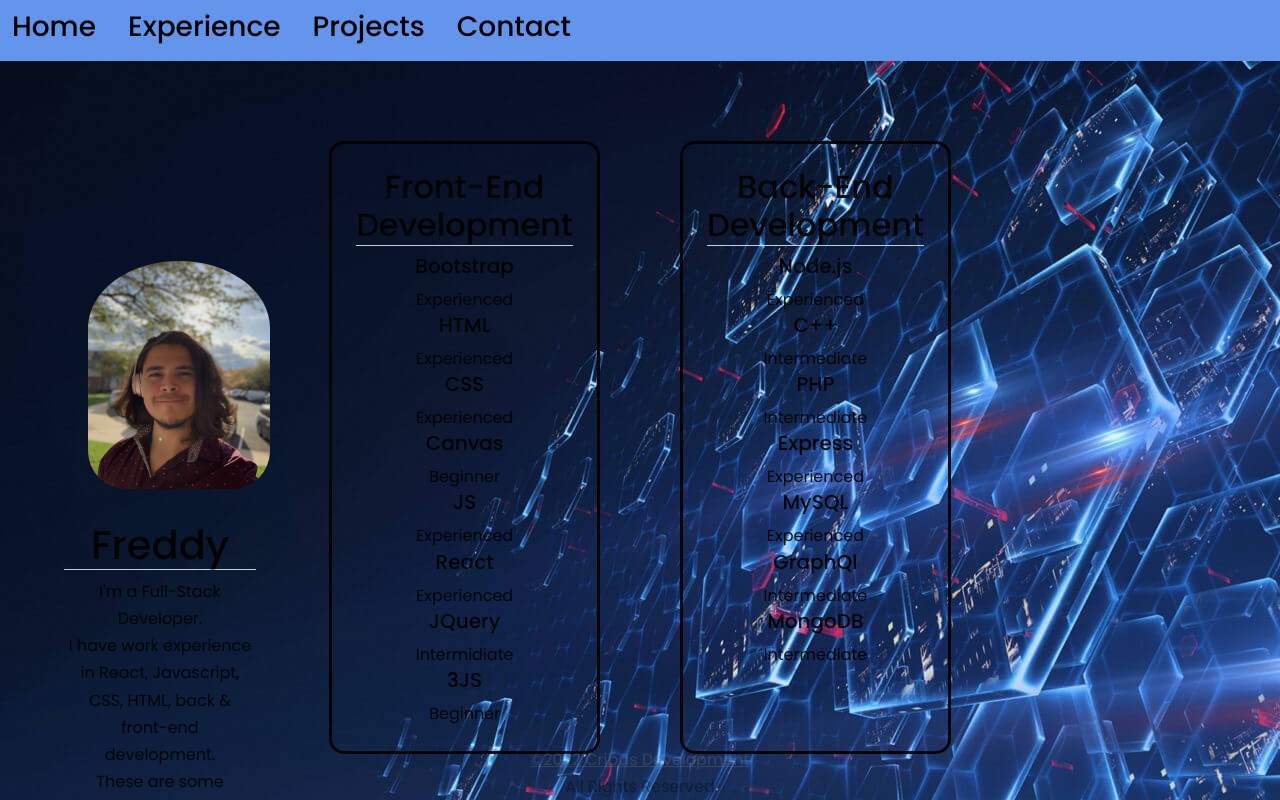
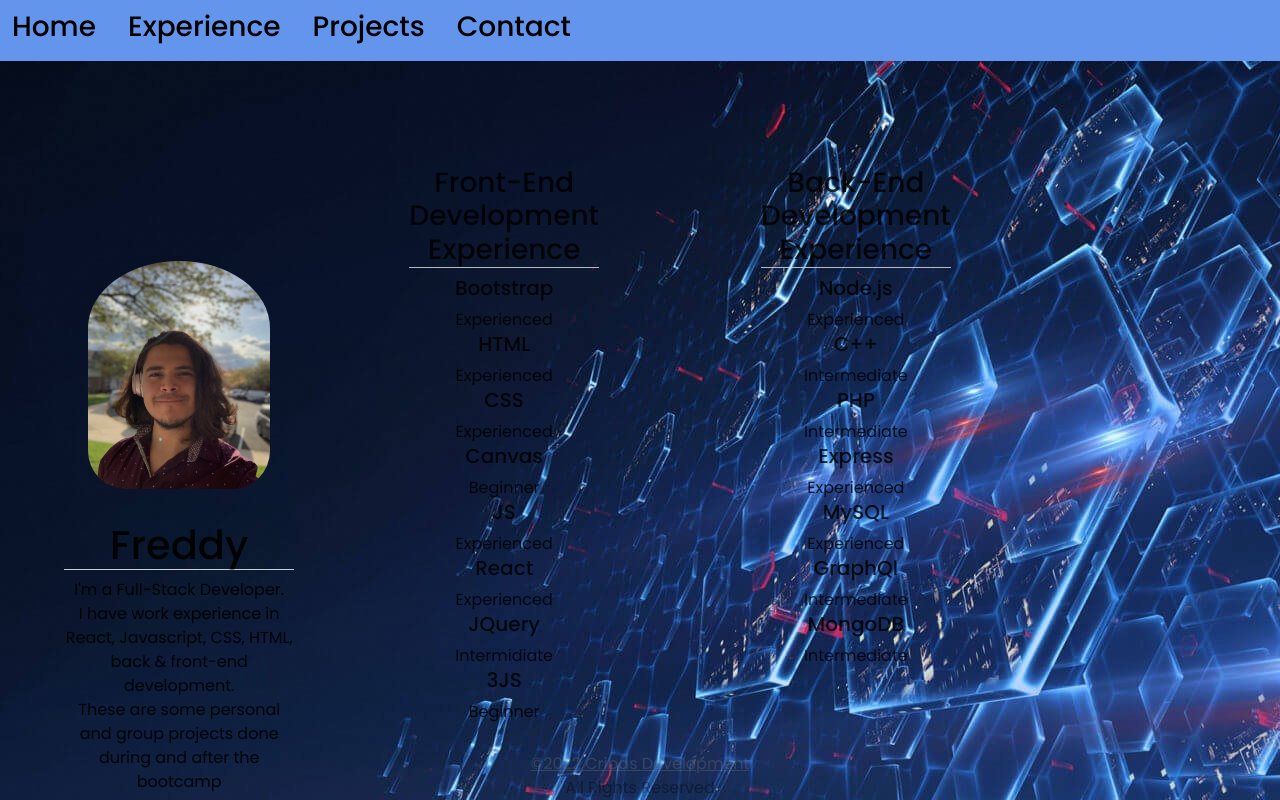
Before and after one commit to rakky21/re-ux, a React (Create React App) app in the folder client/: page / in a window 1280 px wide. Both pictures are taken after a click on the element "Experience". Built offline with nearby package versions, Linux system fonts and the light colour scheme.

Commit message:
made some changes to the css and contact

```diff
--- a/client/src/components/Articulo/Articulo.js
+++ b/client/src/components/Articulo/Articulo.js
@@ -2,8 +2,9 @@ import React from "react";
 
 function Articulo({ expArticulo, nomArticulo }) {
   return (
+    <section className="container">
       <div className="article">
-      <h2 className=" border-bottom"> {nomArticulo} </h2>
+        <h3 className="border-bottom"> {nomArticulo} </h3>
         {expArticulo.map((articulo) => (
           <div key={articulo.id}>
             <h5> {articulo.name}</h5>
@@ -12,6 +13,7 @@ function Articulo({ expArticulo, nomArticulo }) {
           </div>
         ))}
       </div>
+    </section>
   );
 }
 
--- a/client/src/components/Card/Card.js
+++ b/client/src/components/Card/Card.js
@@ -2,8 +2,10 @@ import React from "react";
 
 function Card({ projectCards, titulos }) {
   return (
-    <section>
-      <h2>{titulos}</h2>
+    <section className="container">
+      <div className="container_card">
+        <h2 className="border-bottom">{titulos}</h2>
+        <div>
           {projectCards.map((card) => (
             <div className="card-body" key={card.id}>
               <div className="card col" style={{ width: "18rem" }}>
@@ -13,7 +15,7 @@ function Card({ projectCards, titulos }) {
                   alt="Group Project Example"
                 />
                 <h3 className="card-title">{card.name}</h3>
-            <h6 className="card-text">{card.description}</h6>
+                <small className="card-text">{card.description}</small>
                 <div>
                   <a
                     className="btn"
@@ -28,6 +30,8 @@ function Card({ projectCards, titulos }) {
               </div>
             </div>
           ))}
+        </div>
+      </div>
     </section>
   );
 }
--- a/client/src/components/Contact/Contact.js
+++ b/client/src/components/Contact/Contact.js
@@ -16,7 +16,7 @@ function Contact() {
   return (
     <section id="contact" className="contact">
       <h2 className=" border-bottom"> Contact </h2>
-        <form className="form" onSubmit={handleRequisito}>
+        <form className="container" onSubmit={handleRequisito}>
           <label> First Name:</label>
           <input
             required
@@ -24,14 +24,6 @@ function Contact() {
             type="text"
             value={name}
             onChange={(e) => setName(e.target.value)}
-          />
-          <label> Last Name: </label>
-          <input
-            required
-            placeholder="Smith"
-            type="text"
-            value={apellido}
-            onChange={(e) => setApellido(e.target.value)}
           />
           <label> Email </label>
           <input
--- a/client/src/components/Experience/Experience.js
+++ b/client/src/components/Experience/Experience.js
@@ -26,7 +26,7 @@ function Experience() {
     {
       id: 14,
       name: "HTML",
-      avatar: DiCss3,
+      avatar: [AiFillHtml5],
       experiencia: "Experienced",
       group: "frente",
     },
@@ -125,19 +125,21 @@ function Experience() {
 
   return (
     <section id="experience" className="experience">
+      <div>
+      </div>
         <Articulo
           expArticulo={articulos.filter(
             (articulo) => articulo.group === "frente"
           )}
           key={setArticulos.id}
-        nomArticulo="Front-End Development"
+          nomArticulo="Front-End Development Experience"
         />
         <Articulo
           expArticulo={articulos.filter(
             (articulo) => articulo.group === "detras"
           )}
           key={setArticulos.id}
-        nomArticulo="Back-End Development"
+          nomArticulo="Back-End Development Experience"
         />
     </section>
   );
--- a/client/src/style.css
+++ b/client/src/style.css
@@ -7,7 +7,7 @@
   --transition2: all 5s ease;
   --transition3: all 2ms ease;
 
-  --color-bg: rgb(16, 16, 59);
+  --color-bg: rgb(211,211,211);
   --color-bg2: rgb(30, 16, 71);
   --color-bg3: rgb(17, 17, 82);
   --color-bg4: rgb(35, 25, 94);
@@ -39,9 +39,9 @@ section {
   margin-top:  4rem;
   margin-bottom: 5rem;
   opacity: 90%;
+  text-align: center;
 }
 section > h2, section > h3 {
-  text-align: center;
   color: var(--color-letter-primary);
   margin-bottom: 1.5rem;
 }
@@ -85,6 +85,11 @@ html{
 ::-webkit-scrollbar{
   display: none;
 }
+.container {
+  padding : 0 1em;
+  max-width: 60rem;
+  margin: 0 auto;
+}
 /* === NAV === */
 .nav {
   display: flex;
@@ -104,10 +109,9 @@ html{
 /* === BODY === */
 body {
   font-family: 'Poppins', sans-serif;
-  text-align: center;
   background: var(--color-bg);
   color: var(--color-letter-primary);
-  line-height: 1.7;
+  /* line-height: 1.7; */
   background-image: url(./assets/background/background.jpg);
 }
 
@@ -142,57 +146,70 @@ body {
 /* === EXPERIENCE === */
 .experience {
   margin: auto;
-  display: grid;
-  grid-template-columns: 1fr 1fr;
   width:min-content;
   gap: 5rem;
   transition: var(--transition);
+  display: flex;
 }
-.experience > .article {
+.experience > section .article {
   opacity:var(--color-bg);
   padding: 1.5rem;
   border: solid;
   border-color: var(--color-bg);
   border-radius: 15px;
   gap: 5rem;
+  transition: var(--transition);
+  border: 1px solid transparent;
+}
+.experience > h2 {
+  text-align: center;
+}
+.experience > section .article:hover {
+  transition: var(--transition);
+  color: var(--color-magentaDark);
+  border-color: var(--color-letter-primary);
   background-color: var(--color-bg);
-  transition: var(--transition);
-}
-.experience > .article:hover {
-  transition: var(--transition);
-  color: var(--color-letter-third);
-  border-color: var(--color-letter-third);
 }
 
 /* === PROJECT === */
 .projects{
-  margin: auto;
-  text-align: center;
+  margin: 0;
   border-radius: 15px;
   overflow: hidden;
   width: fit-content;
 }
-.projects > section .card-body {
+section .card-body {
   display: inline-block;
 }
 .card {
-  background-color: var(--color-bg);
+  margin: auto;
   border: 1px solid transparent;
   border-radius: 5px;
   padding: .1rem;
-  box-shadow: 0 4px 8px 0 rgba(0,0,0,0.2);
-  transition: 0.3s;
-  gap: .15rem;
+  transition: var(--transition);
+  background-color: transparent;
+}
+section > .container_card > h2{
+  width: min-content;
+  margin: auto;
+  display: inline-block;
 }
 .card:hover{
-  box-shadow: 0 8px 16px 0 rgba(0,0,0,0.2);
+  transition: var(--transition);
+  color: var(--color-magentaDark);
+  border-color: var(--color-letter-primary);
+  background-color: var(--color-bg);
 }
 .card > img {
   border-radius: 5px;
   height: 150px;
 }
-.card > h6 {
-  height: 70px;
+section > .container_card > h2 {
+  width: min-content;
+  text-align: center;
+}
+.card > small {
+  height: 80px;
 }
 
 /* === CONTACT === */
@@ -203,8 +220,17 @@ body {
   padding: 3rem;
   overflow-x: hidden;
   border-radius: 15px;
+  transition: var(--transition);
+  margin-bottom: 3rem;
+  border: solid;
+  border-color: var(--color-letter-third);
+  border: 1px solid transparent;
+}
+.contact:hover{
+  transition: var(--transition);
+  color: var(--color-magentaDark);
+  border-color: var(--color-letter-primary);
   background-color: var(--color-bg);
-  margin-bottom: 3rem;
 }
 .contact label {
   text-align: left;
@@ -220,15 +246,15 @@ body {
   text-align: center;
   color: #36a936;
 }
-.contact > input, .about > textarea {
+/* .contact > input, .contact > textarea {
   text-align: left;
   width: 100px;
   padding: 6px;
   margin: 10px 0;
   border: 1px solid;
-  box-sizing: border-box;
+  box-sizing: none;
   display: block;
-}
+} */
 
 /* === FOOTER === */
 footer {
```
Lines whose indentation alone changed are shown as unchanged.
